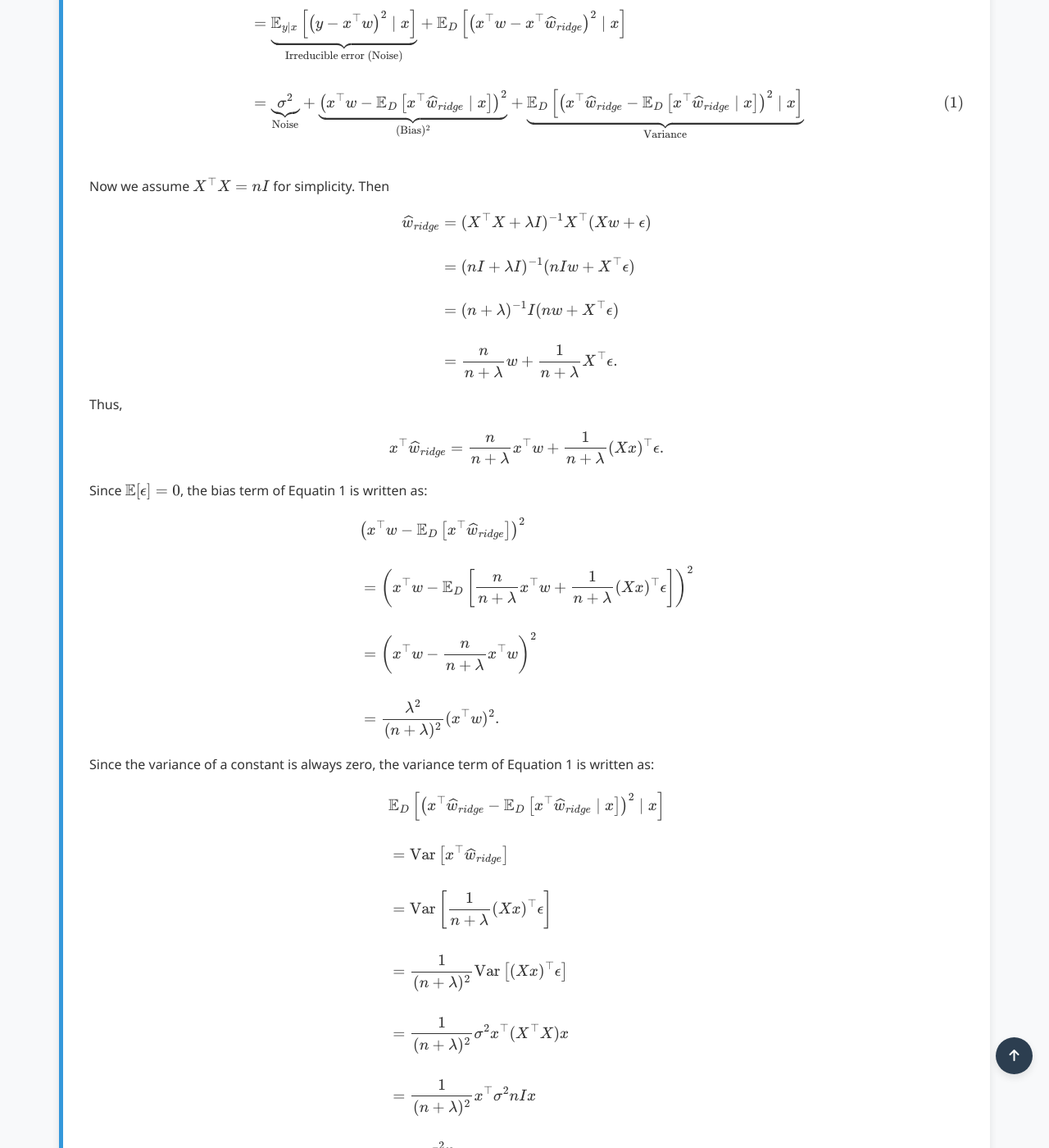
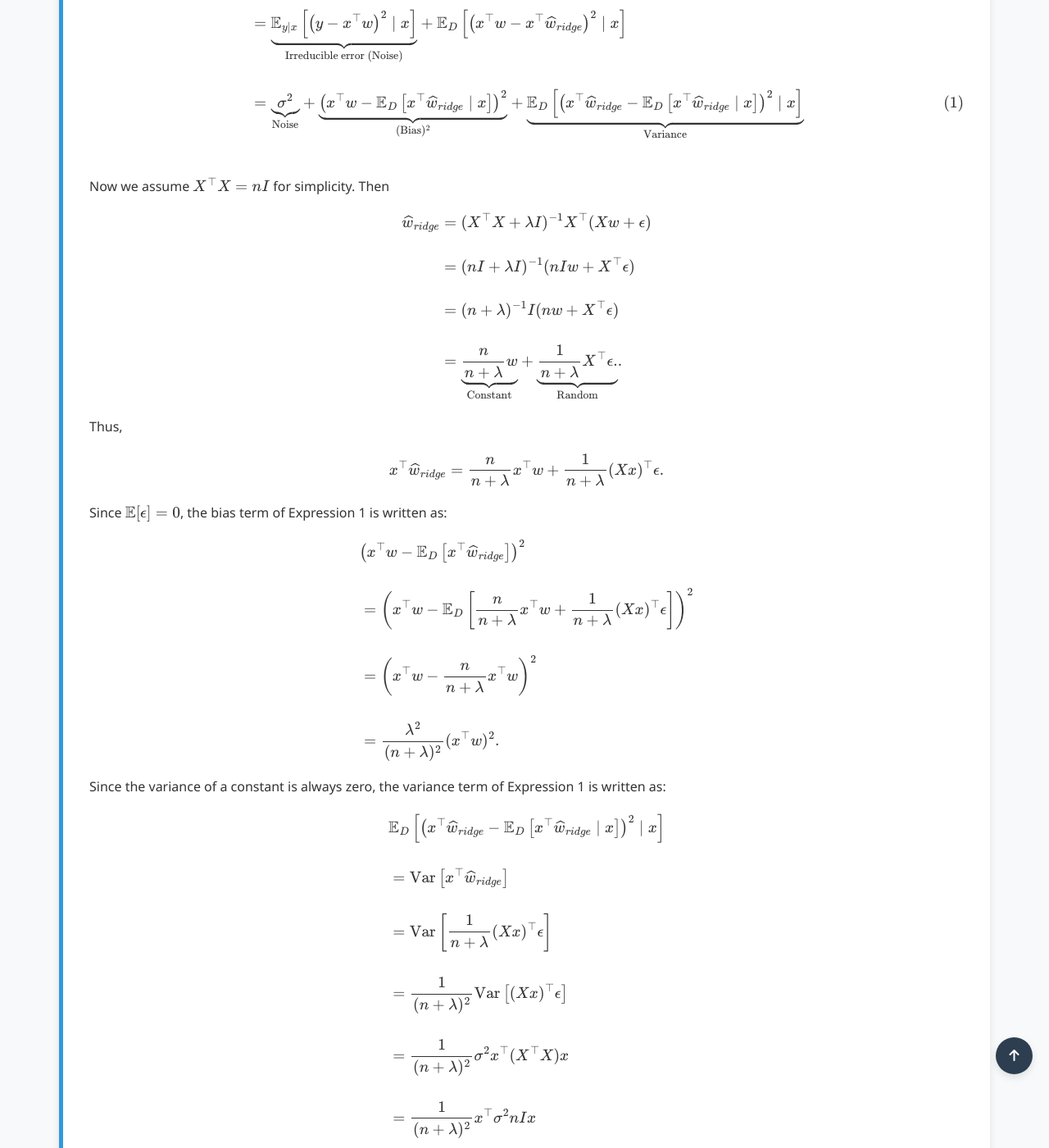
Before and after one commit to Yusukey01/yusukey01.github.io, a Jekyll site: the page built from Mathematics/Machine_learning/regression.html, in a window 1280 px wide and 1400 px high, scrolled down 6266 px. Shown: the whole window at 82% size. Built offline with Jekyll 4.4.1, drawn with Linux system fonts in a browser that asks for light colours.

Commit message:
bias-variance tradeoff

```diff
--- a/Mathematics/Machine_learning/regression.html
+++ b/Mathematics/Machine_learning/regression.html
@@ -189,14 +189,14 @@ uses_python: false
                      \widehat{w}_{ridge} &= (X^\top X + \lambda I)^{-1} X^\top (Xw + \epsilon) \\\\
                                          &= (nI + \lambda I)^{-1}(nIw + X^\top \epsilon) \\\\
                                          &= (n + \lambda)^{-1} I (nw + X^\top \epsilon) \\\\
-                                         &= \frac{n}{n + \lambda}w + \frac{1}{n + \lambda} X^\top \epsilon.
+                                         &= \underbrace{\frac{n}{n + \lambda}w }_{\text{Constant}} + \underbrace{\frac{1}{n + \lambda} X^\top \epsilon.}_{\text{Random}}.
                     \end{align*}
                     \]
                     Thus,
                     \[
                     x^\top \widehat{w}_{ridge} = \frac{n}{n + \lambda}x^\top w + \frac{1}{n + \lambda} (Xx)^\top \epsilon.
                     \]
-                    Since \(\mathbb{E}[\epsilon] = 0\), the bias term  of Equatin 1 is written as:
+                    Since \(\mathbb{E}[\epsilon] = 0\), the bias term  of Expression 1 is written as:
                     \[
                     \begin{align*}
                     & \left( x^\top w -\mathbb{E}_D \left[x^\top \widehat{w}_{ridge}\right] \right)^2 \\\\
@@ -205,7 +205,7 @@ uses_python: false
                     &= \frac{\lambda^2}{(n + \lambda)^2}(x^\top w)^2.
                     \end{align*}
                     \]
-                    Since the variance of a constant is always zero, the variance term of Equation 1 is written as:
+                    Since the variance of a constant is always zero, the variance term of Expression 1 is written as:
                     \[
                     \begin{align*}
                     &\mathbb{E}_D \left[ \left( x^\top \widehat{w}_{ridge} - \mathbb{E}_D \left[  x^\top \widehat{w}_{ridge} \mid x\right] \right)^2 \mid x \right] \\\\
```
